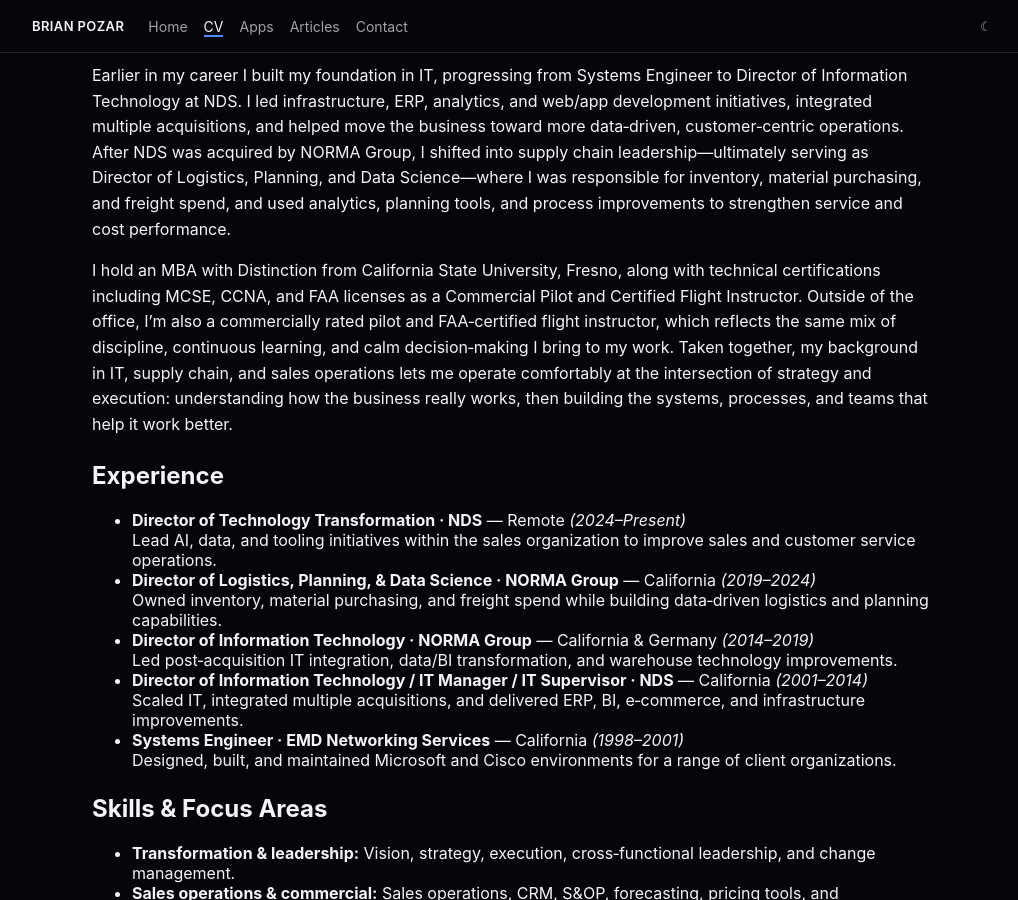
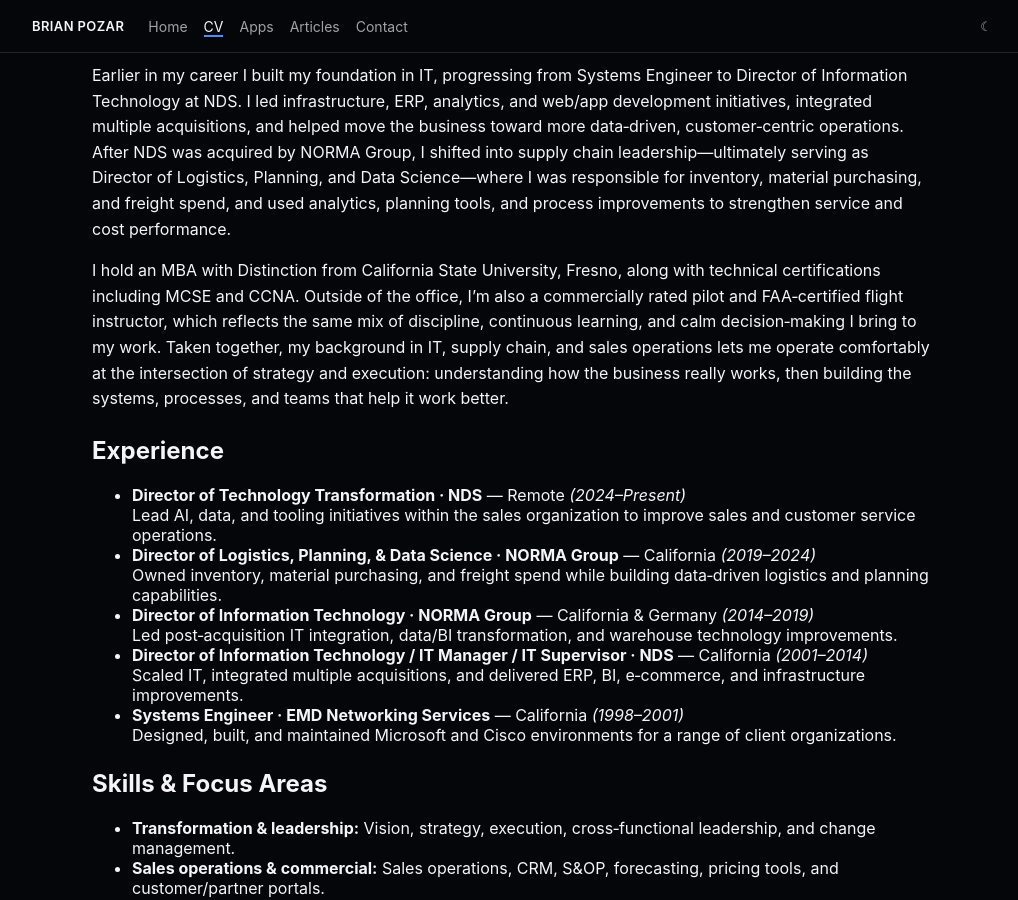
Before and after one commit to brianpozar/brianpozar.github.io, a Jekyll site: the page built from about.md, in a window 1280 px wide and 900 px high, scrolled down 509 px. Shown: the whole window, without its empty margins (128-1146 px from the left). Built offline with Jekyll 4.4.1, drawn with Linux system fonts in a browser that asks for light colours.

Commit message:
Update tagline and CV about section
Co-Authored-By: Warp <agent@warp.dev>

```diff
--- a/_layouts/home.html
+++ b/_layouts/home.html
@@ -6,7 +6,7 @@
     <div class="hero-content">
       <p class="hero-kicker">Hello, I’m</p>
       <h1 class="hero-title">Brian Pozar</h1>
-      <p class="hero-subtitle">Technology and business leader with IT and supply chain roots, now embedded in Sales and focused on AI‑driven commercial and operational transformation.</p>
+      <p class="hero-subtitle">Technology leader with IT and supply chain roots, now embedded in Sales and focused on AI‑driven commercial and operational transformation.</p>
       <div class="hero-actions">
         <a class="btn primary" href="{{ "/cv/" | relative_url }}">View CV</a>
         <a class="btn secondary" href="{{ "/apps/" | relative_url }}">See Apps</a>
--- a/about.md
+++ b/about.md
@@ -13,7 +13,7 @@
 
 Earlier in my career I built my foundation in IT, progressing from Systems Engineer to Director of Information Technology at NDS. I led infrastructure, ERP, analytics, and web/app development initiatives, integrated multiple acquisitions, and helped move the business toward more data‑driven, customer‑centric operations. After NDS was acquired by NORMA Group, I shifted into supply chain leadership—ultimately serving as Director of Logistics, Planning, and Data Science—where I was responsible for inventory, material purchasing, and freight spend, and used analytics, planning tools, and process improvements to strengthen service and cost performance.
 
-I hold an MBA with Distinction from California State University, Fresno, along with technical certifications including MCSE, CCNA, and FAA licenses as a Commercial Pilot and Certified Flight Instructor. Outside of the office, I’m also a commercially rated pilot and FAA‑certified flight instructor, which reflects the same mix of discipline, continuous learning, and calm decision‑making I bring to my work. Taken together, my background in IT, supply chain, and sales operations lets me operate comfortably at the intersection of strategy and execution: understanding how the business really works, then building the systems, processes, and teams that help it work better.
+I hold an MBA with Distinction from California State University, Fresno, along with technical certifications including MCSE and CCNA. Outside of the office, I’m also a commercially rated pilot and FAA‑certified flight instructor, which reflects the same mix of discipline, continuous learning, and calm decision‑making I bring to my work. Taken together, my background in IT, supply chain, and sales operations lets me operate comfortably at the intersection of strategy and execution: understanding how the business really works, then building the systems, processes, and teams that help it work better.
 
 ## Experience
 
```
